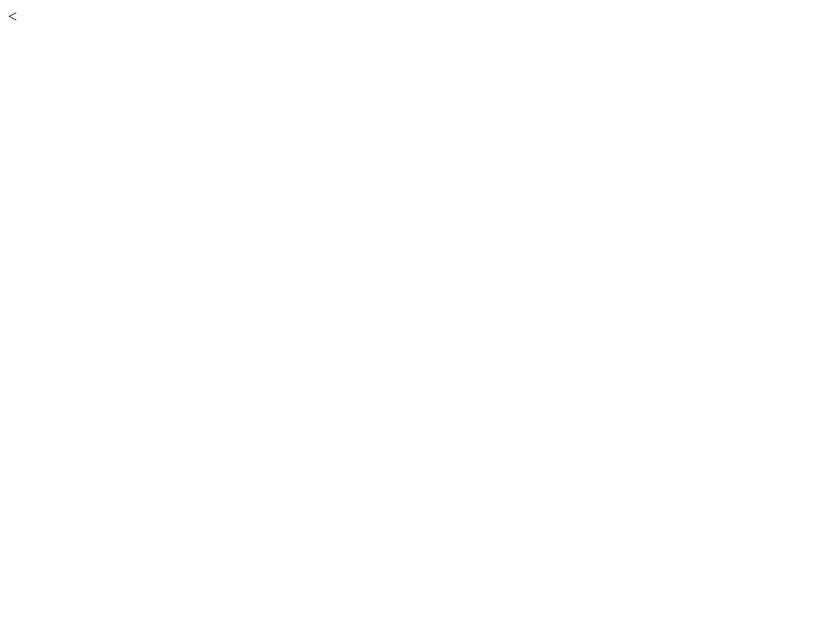
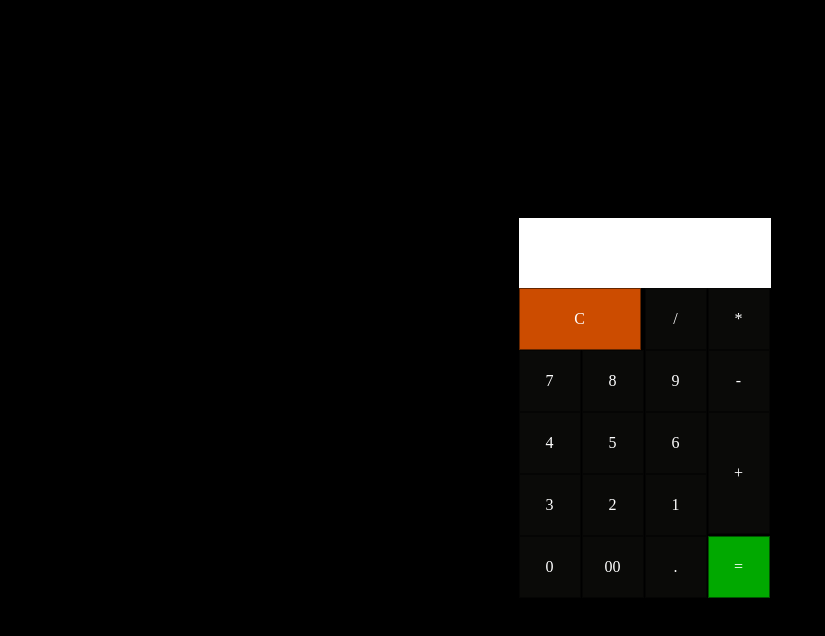
Before and after one commit to LynnePLex/Calculator-v1, a plain HTML site: page index.html in a window 1280 px wide. Shown: the whole page, without its empty margins (0-825 px from the left). Drawn offline with Linux system fonts and the light colour scheme.

Commit message:
* Finished the basic Calcuator pad and number keys. * Added the CSS Style.

```diff
--- a/index.html
+++ b/index.html
@@ -7,8 +7,27 @@
     <link rel="stylesheet" href="style.css">
   </head>
   <body>
-    <form class="Calculator" name="calc">
-
+    <form class="calculator" name="calc">
+      <input class="value" type="text" name="txt" readonly="">
+      <!-- The Keys of the calculator -->
+      <span class="num clear" onclick="document.calc.txt.value = ''">C</span>
+      <span class="num" onclick="document.calc.txt.value += '/'">/</span>
+      <span class="num" onclick="document.calc.txt.value += '*'">*</span>
+      <span class="num" onclick="document.calc.txt.value += '7'">7</span>
+      <span class="num" onclick="document.calc.txt.value += '8'">8</span>
+      <span class="num" onclick="document.calc.txt.value += '9'">9</span>
+      <span class="num" onclick="document.calc.txt.value += '-'">-</span>
+      <span class="num" onclick="document.calc.txt.value += '4'">4</span>
+      <span class="num" onclick="document.calc.txt.value += '5'">5</span>
+      <span class="num" onclick="document.calc.txt.value += '6'">6</span>
+      <span class="num plus" onclick="document.calc.txt.value += '+'">+</span>
+      <span class="num" onclick="document.calc.txt.value += '3'">3</span>
+      <span class="num" onclick="document.calc.txt.value += '2'">2</span>
+      <span class="num" onclick="document.calc.txt.value += '1'">1</span>
+      <span class="num" onclick="document.calc.txt.value += '0'">0</span>
+      <span class="num" onclick="document.calc.txt.value += '00'">00</span>
+      <span class="num" onclick="document.calc.txt.value += '.'">.</span>
+      <span class="num equal" onclick="document.calc.txt.value += '='">=</span>
     </form>
   </body>
 </html>
--- a/style.css
+++ b/style.css
@@ -0,0 +1,62 @@
+<style>
+@import url('https://fonts.googleapis.com/css2?family=Roboto+Condensed:wght@300&display=swap');
+
+*
+{
+  margin: 0;
+  padding: 0;
+  box-sizing: border-box;
+  font-family: 'Roboto', sans-serif;
+}
+body{
+  display: flex;
+  justify-content: center;
+  align-items: center;
+  min-height: 100vh;
+  background: black;
+}
+
+.calculator{
+  position: relative;
+  display: grid;
+}
+
+.calculator .value{
+  grid-column: span 4;
+  height: 50px;
+  text-align: right;
+  border: none;
+  outline: none;
+  padding: 10px;
+  font-size: 18px;
+}
+
+.calculator span{
+  display: grid;
+  width: 60px;
+  height: 60px;
+  color: white;
+  background: #0a0a08;
+  place-items: center;
+  border: 1px solid rgba(0, 0, 0, .5);
+}
+
+.calculator span:active{
+  background: #cc4c00;
+  color: #111;
+}
+
+.calculator span.clear{
+  grid-column: span 2;
+  width: 120px;
+  background: #cc4c00;
+}
+
+.calculator span.plus{
+  grid-row: span 2;
+  height: 120px;
+}
+.calculator span.equal{
+  background: #01a900;
+}
+</style>
```
